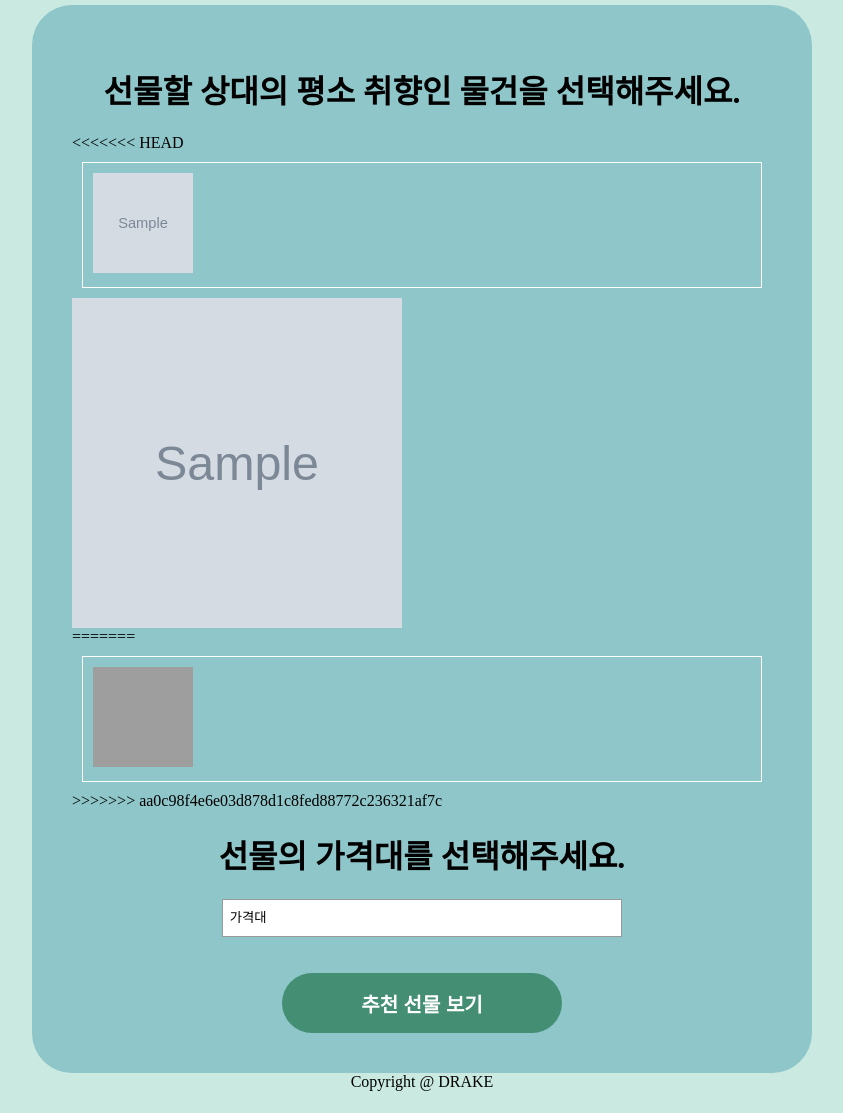
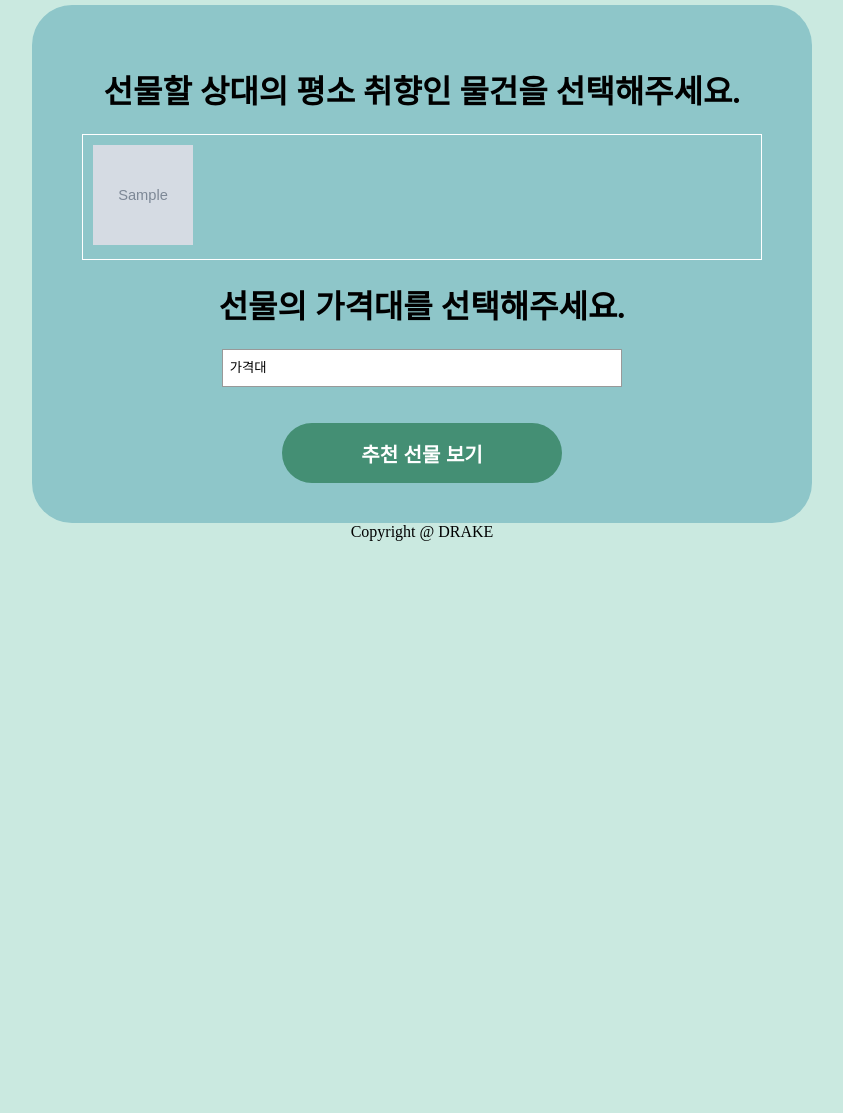
Before and after one commit to dukwoo/DRAKE, a Django app: page /quiz/ in a window 1280 px wide. Shown: the part 207-1320 px from the top of the page, without its empty margins (218-1061 px from the left). After the commit the page ends 748 px from the top, so only its background shows below. Run offline with Django 4.2, Linux system fonts and the light colour scheme; tables that the repository leaves empty hold one stand-in row (values such as "Sample post"); grey boxes marked "Sample" are stand-in pictures; parts of the project's set-up code (start-up, migrations or seed data) failed here and were passed over; some libraries are stand-ins or nearby versions; some web fonts are replaced; grey boxes are pictures that could not be loaded.

Commit message:
quiz.html 수정

```diff
--- a/prensend/templates/prensend/quiz.html
+++ b/prensend/templates/prensend/quiz.html
@@ -44,17 +44,7 @@
                 {% for i in items %}
                 <div class="products" style="margin: auto;">
                     <input type="checkbox" id="myCheckbox" />
-<<<<<<< HEAD
                     <label for="myCheckbox"><img src="{{i.image}}" /></label>
-
-                    <input type="checkbox" value="">
-                        <div class="rec_image">
-                            <img class="image" src="{{i.image}}" alt="{{i.title}} 이미지">
-                        </div>
-                    </input>
-=======
-                    <label for="myCheckbox"><img src="https://shop-phinf.pstatic.net/20230525_150/1684995446444GJNuj_JPEG/9662255241691928_277393072.jpg?type=f200" /></label>
->>>>>>> aa0c98f4e6e03d878d1c8fed88772c236321af7c
                 </div>
                 {% endfor %}
 
```
